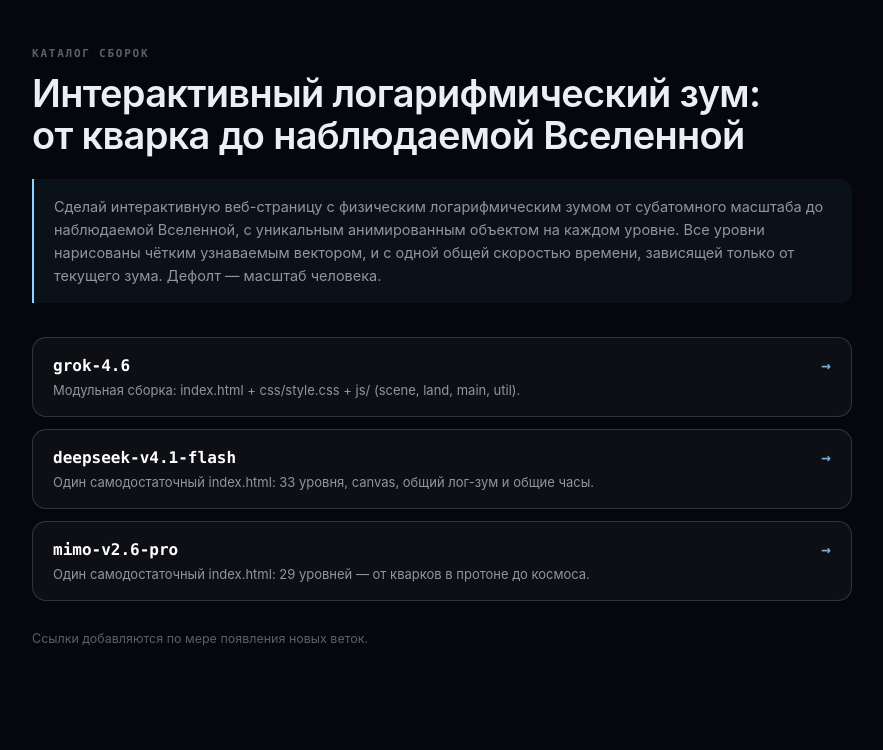
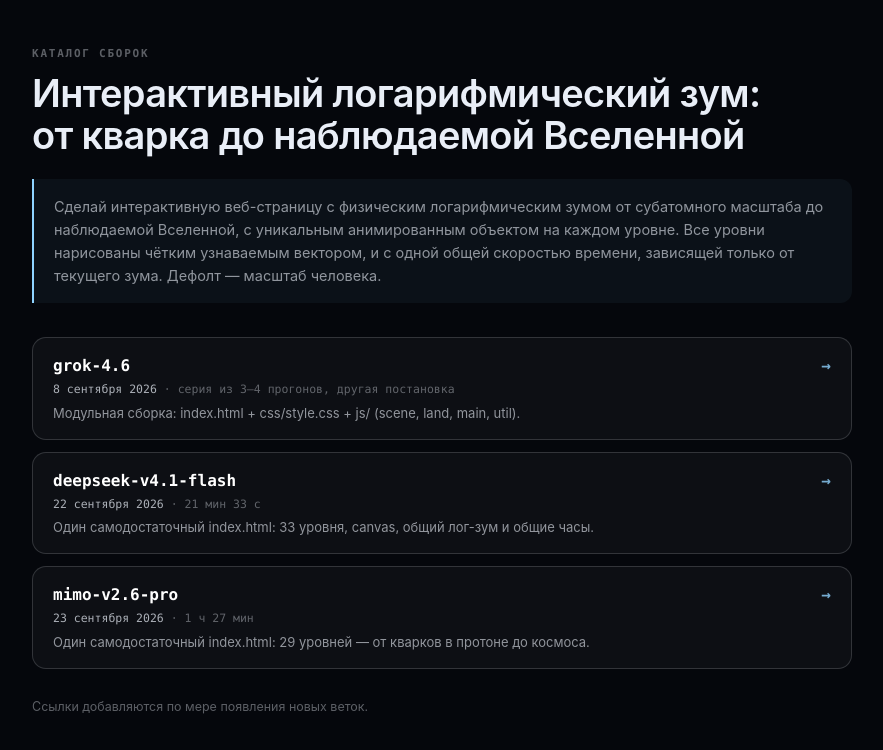
Before and after one commit to metalim/scale, a plain HTML site: page index.html in a window 1280 px wide. Shown: the whole page, without its empty margins (198-1081 px from the left). Drawn offline with Linux system fonts and the light colour scheme.

Commit message:
Каталог: даты и длительность сборок
- grok-4.6 — 8 сентября, серия из 3–4 прогонов (другая постановка)
- deepseek-v4.1-flash — 22 сентября, 21 мин 33 с
- mimo-v2.6-pro — 23 сентября, 1 ч 27 мин

```diff
--- a/index.html
+++ b/index.html
@@ -31,6 +31,8 @@
   a:hover{border-color:rgba(143,211,255,.55);background:rgba(143,211,255,.09);transform:translateY(-2px)}
   a .b{display:block;font:600 16px/1.3 var(--mono);color:#fff;margin-bottom:5px}
   a .b:after{content:"→";float:right;color:var(--accent);opacity:.8}
+  a .m{display:block;font:500 11.5px/1.45 var(--mono);color:var(--dim2);margin:-1px 0 7px}
+  a .m b{font-weight:500;color:rgba(233,238,247,.72)}
   a .d{display:block;font-size:13px;color:var(--dim)}
   .note{margin:30px 0 0;font-size:12.5px;color:var(--dim2)}
 </style>
@@ -43,14 +45,17 @@
   <nav>
     <a href="grok-4.6/">
       <span class="b">grok-4.6</span>
+      <span class="m"><b>8 сентября 2026</b> · серия из 3–4 прогонов, другая постановка</span>
       <span class="d">Модульная сборка: index.html + css/style.css + js/ (scene, land, main, util).</span>
     </a>
     <a href="deepseek-v4.1-flash/">
       <span class="b">deepseek-v4.1-flash</span>
+      <span class="m"><b>22 сентября 2026</b> · 21 мин 33 с</span>
       <span class="d">Один самодостаточный index.html: 33 уровня, canvas, общий лог-зум и общие часы.</span>
     </a>
     <a href="mimo-v2.6-pro/">
       <span class="b">mimo-v2.6-pro</span>
+      <span class="m"><b>23 сентября 2026</b> · 1 ч 27 мин</span>
       <span class="d">Один самодостаточный index.html: 29 уровней — от кварков в протоне до космоса.</span>
     </a>
   </nav>
```
